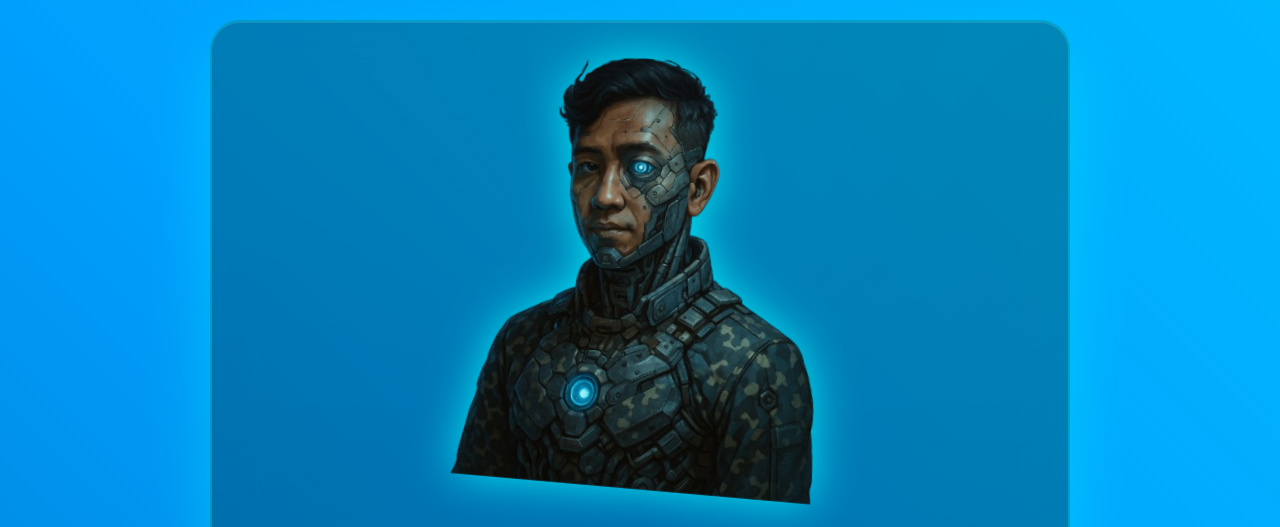
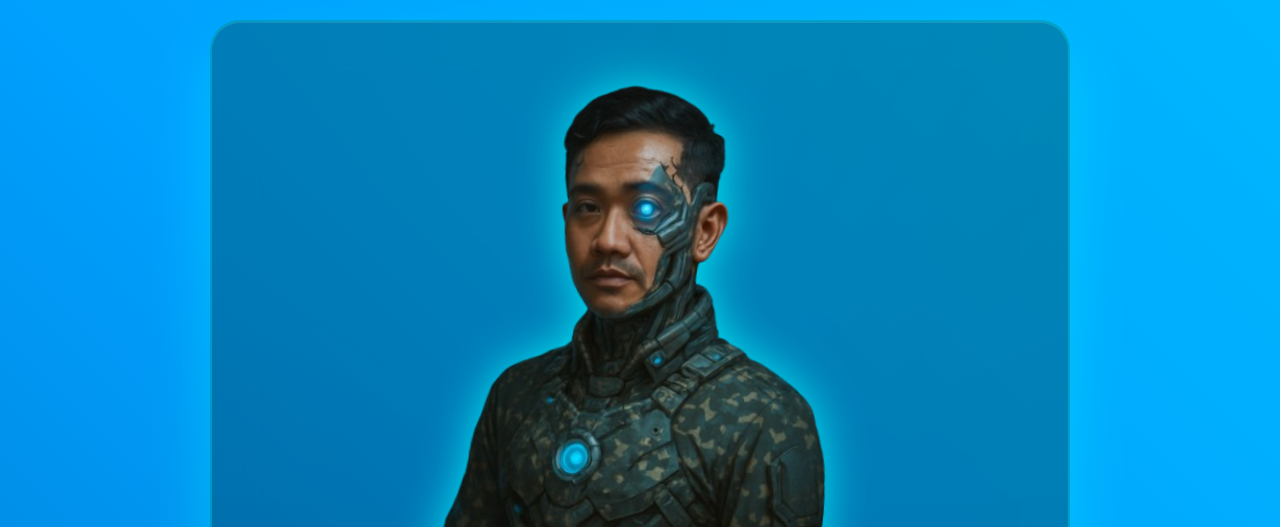
Before and after one commit to ardav25/ai-example, a plain HTML site: page index.html in a window 1280 px wide. Shown: the top 527 px of the page. Drawn offline with Linux system fonts and the light colour scheme.

Commit message:
update logo

```diff
--- a/index.html
+++ b/index.html
@@ -614,7 +614,7 @@
     <div class="container">
         <div class="header">
             <div class="logo">
-                <img src="master-ai-new.png" alt="" width="50%">
+                <img src="master-ai-robot.png" alt="" width="50%">
              </div>
              <!-- 💤 -->
             <h1>TOWNHALL PENTACODE</h1>
```
Also changed, not shown: master-ai-robot.png (added).
